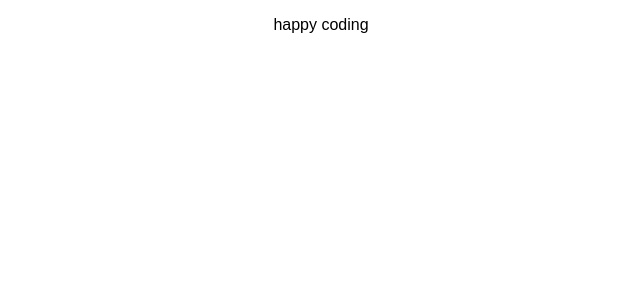
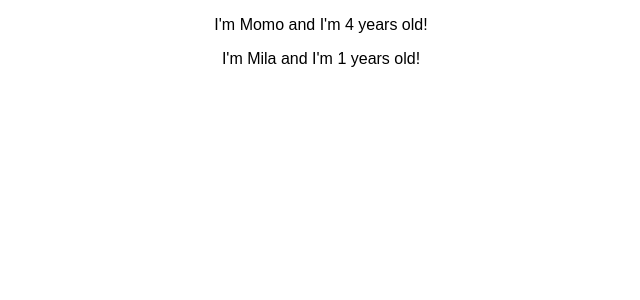
Before and after one commit to KajolThapa/BYOB, a React (Create React App) app: page / in a window 1280 px wide. Shown: the top 300 px of the page, without its empty margins (319-959 px from the left). Built offline with nearby package versions, Linux system fonts and the light colour scheme.

Commit message:
tested simple prop drilling

```diff
--- a/src/App.js
+++ b/src/App.js
@@ -6,7 +6,8 @@ class App extends Component {
   render() {
     return (
       <div className="App">
-      <Person />
+      <Person name="Momo" age="4" />
+      <Person name="Mila" age="1" />
       </div>
     );
   }
--- a/src/Person/Person.js
+++ b/src/Person/Person.js
@@ -1,7 +1,7 @@
 import React, { component } from 'react';
 
-const person = () => {
-    return <p> happy coding</p>
+const person = (props) => {
+    return <p>I'm {props.name} and I'm {props.age} years old!</p>
 }
 
 export default person;
```
